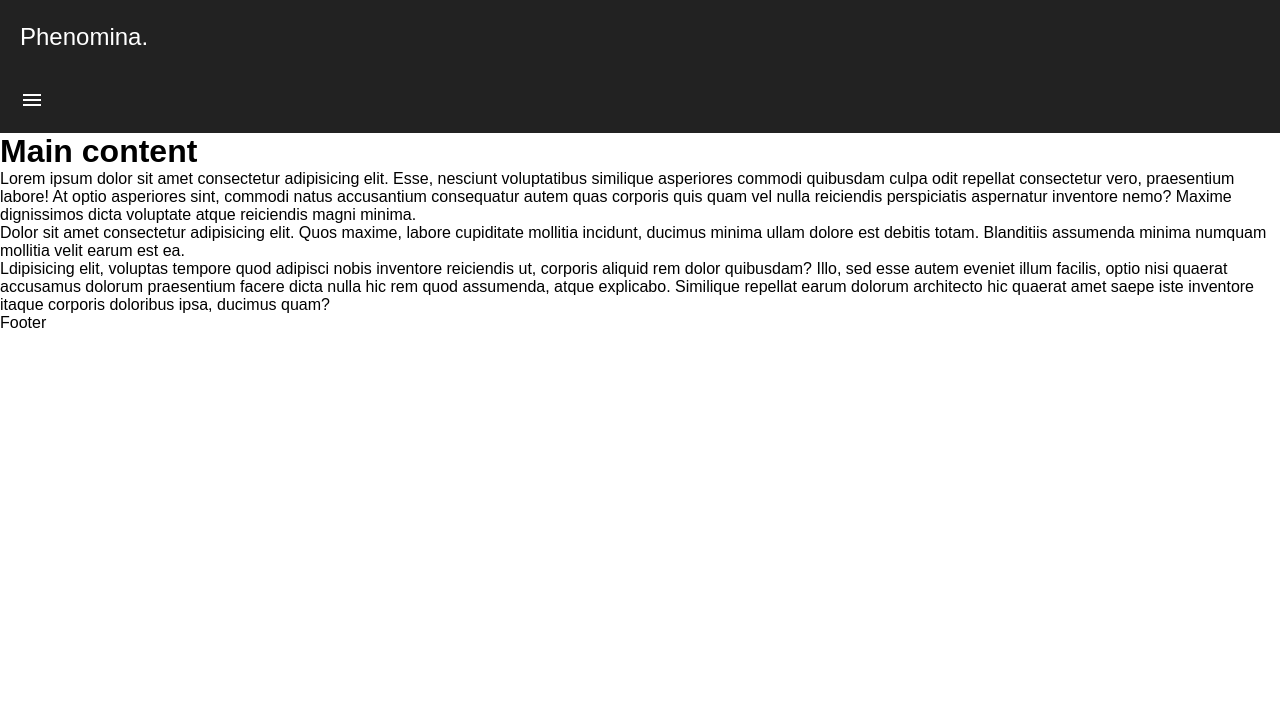
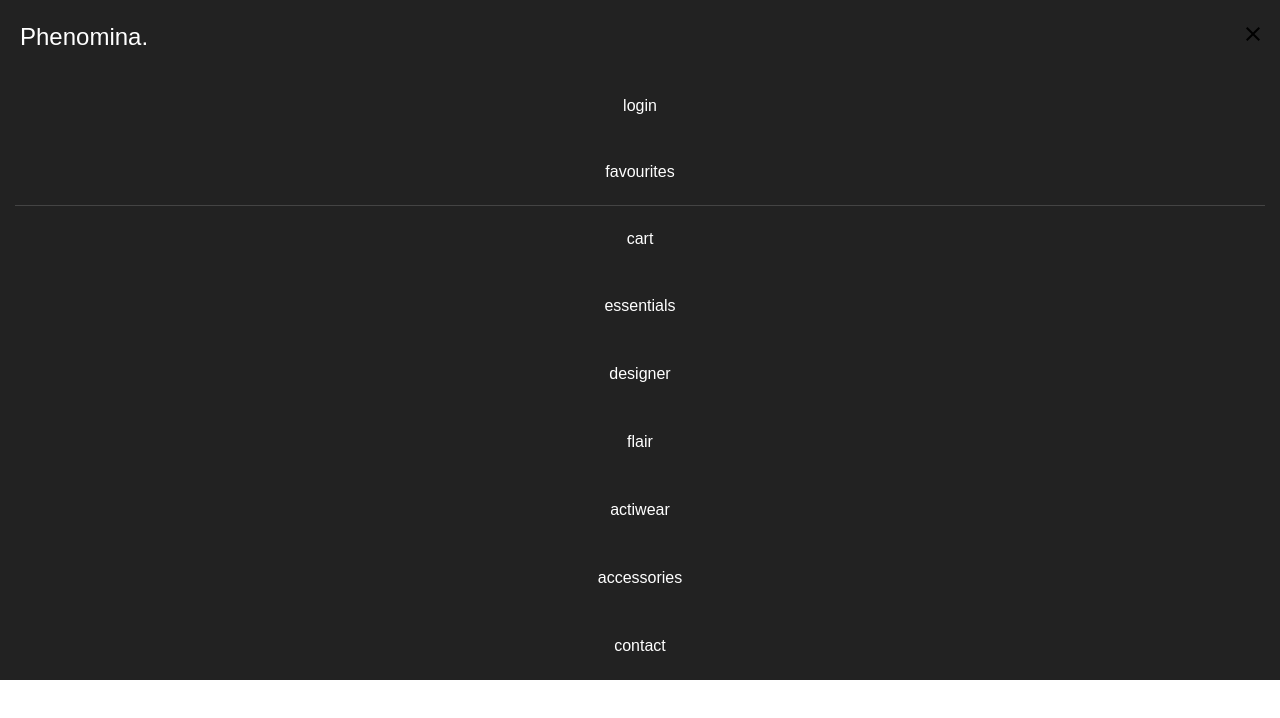
Before and after one commit to lisawagner/ecommerce-phenominav, a React (Create React App) app: page / in a window 1280 px wide. Both pictures are taken after a click on the item 1248 px from the left and 36 px from the top of the page. Shown: the top 718 px of the page. Built offline with nearby package versions, Linux system fonts and the light colour scheme.

Commit message:
navbar updates

```diff
--- a/src/components/Navbar2/Navbar2.jsx
+++ b/src/components/Navbar2/Navbar2.jsx
@@ -5,7 +5,8 @@ import {
   MdPersonOutline,
   MdOutlineFavoriteBorder,
   MdOutlineShoppingCart,
-  MdOutlineMenu
+  MdOutlineMenu,
+  MdClose
   } from 'react-icons/md'
 import './navbar2.css'
 
@@ -15,7 +16,7 @@ const Navbar2 = () => {
 
   return (
     <>
-    <nav>
+    <nav className='fixed'>
       {/* <ul className="menu"> */}
       <ul className={toggle ? "menu active" : "menu"}>
         <li className="logo"><Link to='/'>Phenomina.</Link></li>
@@ -29,9 +30,14 @@ const Navbar2 = () => {
         <li className="item button secondary"><Link to='/favourites'>favourites</Link></li>
         <li className="item button tertiary"><Link to='/cart'>cart</Link></li>
         <li className="menu-toggle" onClick={handleToggle}>
-          <Link to='/' >
+          {!toggle ? (
             <MdOutlineMenu />
-          </Link>
+          ) : (
+            <MdClose />
+          )}
+          {/* <Link to='/' >
+            <MdOutlineMenu />
+          </Link> */}
         </li>
       </ul>
     </nav>
--- a/src/components/Navbar2/navbar2.css
+++ b/src/components/Navbar2/navbar2.css
@@ -22,8 +22,16 @@ a {
   text-decoration: none;
 }
 
+.fixed {
+  overflow: hidden;
+  position: fixed;
+  top: 0;
+  width: 100%;
+}
+
 .menu {
   list-style-type: none;
+  z-index: 999;
 }
 
 .logo {
@@ -52,6 +60,7 @@ a {
   flex-wrap: wrap;
   justify-content: space-between;
   align-items: center;
+
 }
 
 .menu li a {
@@ -72,19 +81,12 @@ a {
 .item {
   order: 3;
   width: 100%;
-  text-emphasis: center;
+  text-align: center;
   display: none;
+
 }
 
-/* .item .active {
-  display: block;
-}
-
-.menu-toggle .active {
-  display: block;
-} */
-
-.active {
+.active .item {
   display: block;
 }
 
--- a/src/pages/Home.jsx
+++ b/src/pages/Home.jsx
@@ -1,14 +1,16 @@
 import React from 'react'
 import Layout from '../components/Layout/Layout'
+import './home.css'
 
 const Home = () => {
   return (
     <Layout>
+      <div className='mt-3' >
         <h1>Main content</h1>
         <p>Lorem ipsum dolor sit amet consectetur adipisicing elit. Esse, nesciunt voluptatibus similique asperiores commodi quibusdam culpa odit repellat consectetur vero, praesentium labore! At optio asperiores sint, commodi natus accusantium consequatur autem quas corporis quis quam vel nulla reiciendis perspiciatis aspernatur inventore nemo? Maxime dignissimos dicta voluptate atque reiciendis magni minima.</p>
         <p>Dolor sit amet consectetur adipisicing elit. Quos maxime, labore cupiditate mollitia incidunt, ducimus minima ullam dolore est debitis totam. Blanditiis assumenda minima numquam mollitia velit earum est ea.</p>
         <p>Ldipisicing elit, voluptas tempore quod adipisci nobis inventore reiciendis ut, corporis aliquid rem dolor quibusdam? Illo, sed esse autem eveniet illum facilis, optio nisi quaerat accusamus dolorum praesentium facere dicta nulla hic rem quod assumenda, atque explicabo. Similique repellat earum dolorum architecto hic quaerat amet saepe iste inventore itaque corporis doloribus ipsa, ducimus quam?</p>
-
+      </div>
     </Layout>
   )
 }
--- /dev/null
+++ b/src/pages/home.css
@@ -0,0 +1,4 @@
+
+.mt-3 {
+  margin-top: 6rem;
+}
```
